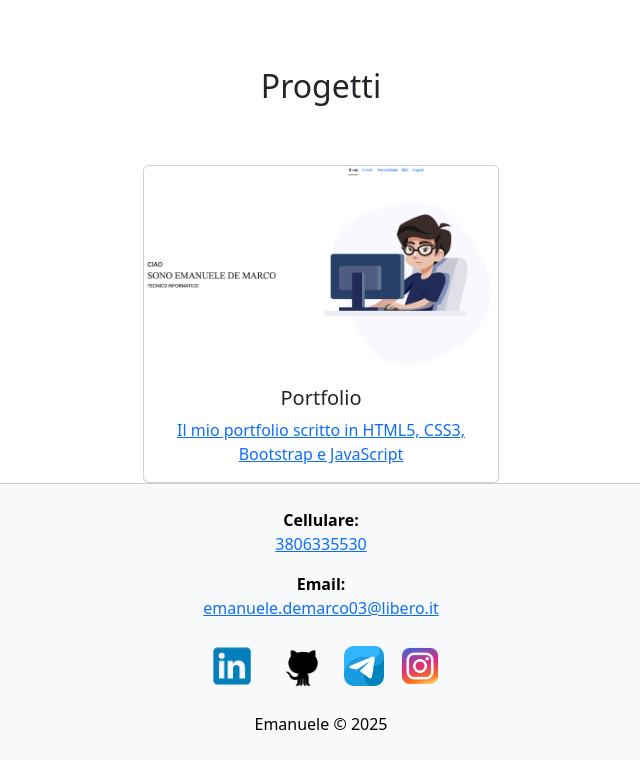
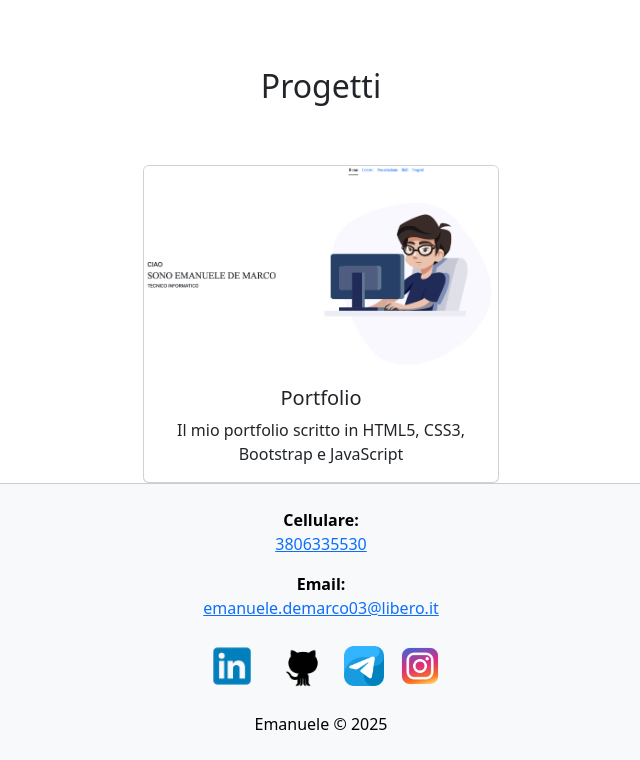
Before and after one commit to EmanueleDeMarco/Portfolio, a plain HTML site: page index.html in a window 1280 px wide. Shown: the part 2570-3330 px from the top of the page, without its empty margins (319-959 px from the left). Drawn offline with nearby package versions, Linux system fonts and the light colour scheme.

Commit message:
Update index.html

```diff
--- a/index.html
+++ b/index.html
@@ -264,14 +264,12 @@
             <div class="row justify-content-center">
               <div class="col-12 col-sm-8 col-md-4 d-flex justify-content-center">
                 <div class="card progetto1 custom-card w-100">
-                  <img src="img/Anteprima-Portfolio.png" class="card-img-top img-fluid" alt="Anteprima Portfolio">
+                  <a href="https://emanueledemarco.github.io/Portfolio/" target="_blank">
+                      <img src="img/Anteprima-Portfolio.png" class="card-img-top img-fluid" alt="Anteprima Portfolio">
+                  </a>
                   <div class="card-body text-center">
                   <h5 class="card-title">Portfolio</h5>
-                  <a href="https://emanueledemarco.github.io/Portfolio/" target="_blank">
-                      <p class="card-text">
-                            Il mio portfolio scritto in HTML5, CSS3, Bootstrap e JavaScript
-                      </p>
-                  </a>
+                  <p class="card-text">Il mio portfolio scritto in HTML5, CSS3, Bootstrap e JavaScript</p>
                 </div>
               </div>
             </div>
```
